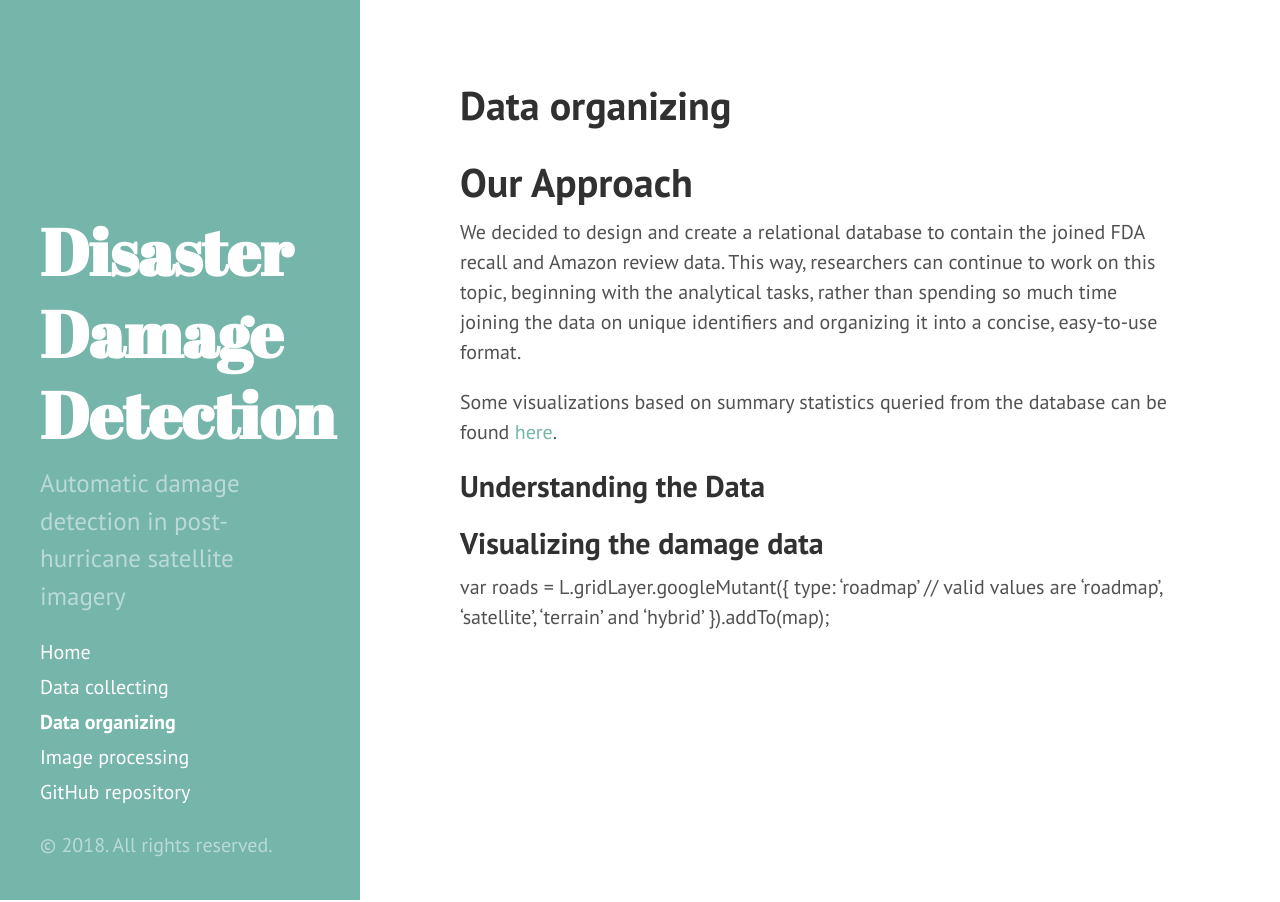
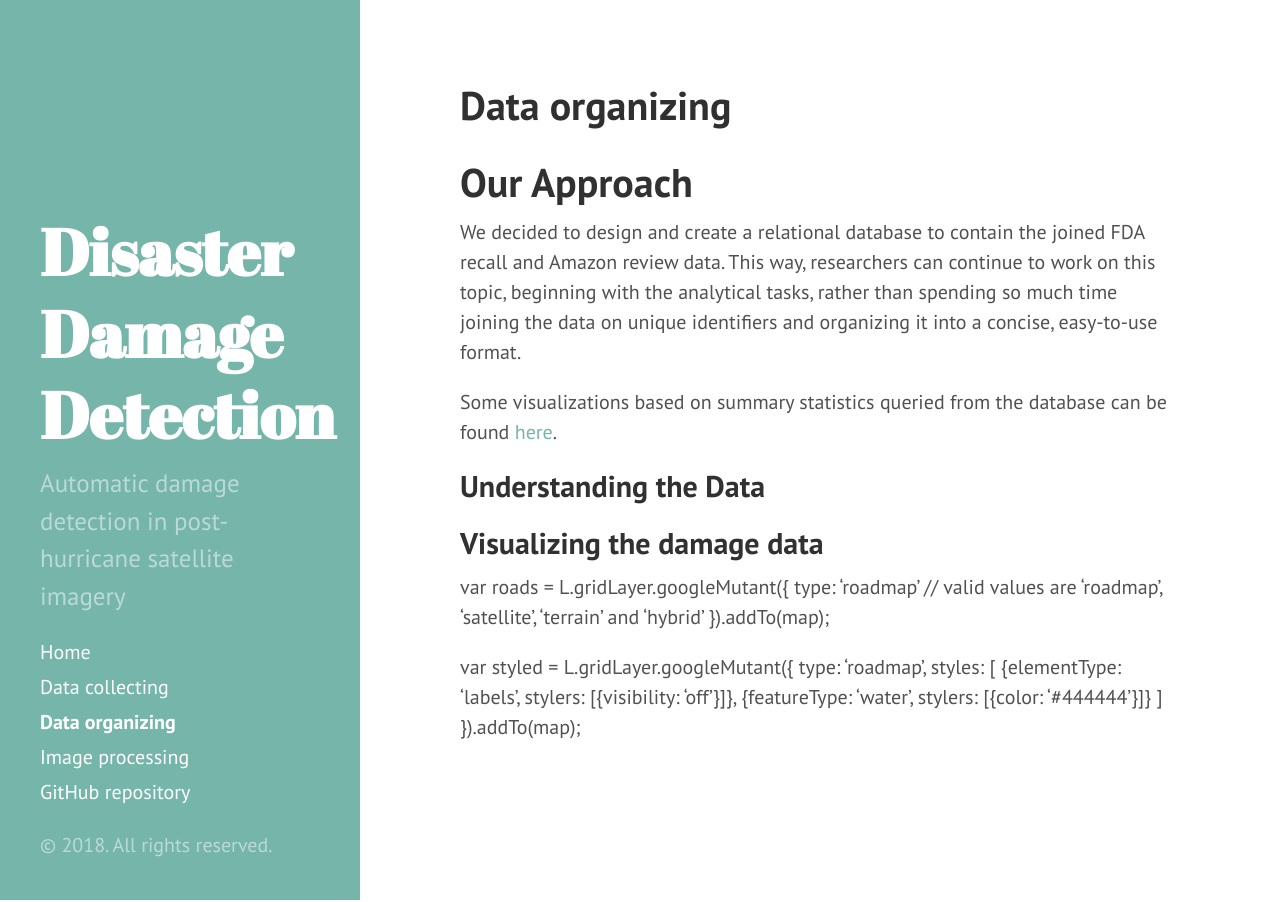
Before and after one commit to DDS-Lab/disaster-damage-detection, a Jekyll site: the page built from data-organizing.md, in a window 1280 px wide. Built offline with Jekyll 4.4.1, drawn with Linux system fonts in a browser that asks for light colours; nearby versions of some CDN libraries; a script that is not in the unit is left out.

Commit message:
Update data-organizing.md

```diff
--- a/data-organizing.md
+++ b/data-organizing.md
@@ -22,3 +22,11 @@ Some visualizations based on summary statistics queried from the database can be
 var roads = L.gridLayer.googleMutant({
     type: 'roadmap' // valid values are 'roadmap', 'satellite', 'terrain' and 'hybrid'
 }).addTo(map);
+
+var styled = L.gridLayer.googleMutant({
+    type: 'roadmap',
+    styles: [
+        {elementType: 'labels', stylers: [{visibility: 'off'}]},
+        {featureType: 'water', stylers: [{color: '#444444'}]}
+    ]
+}).addTo(map);
```
